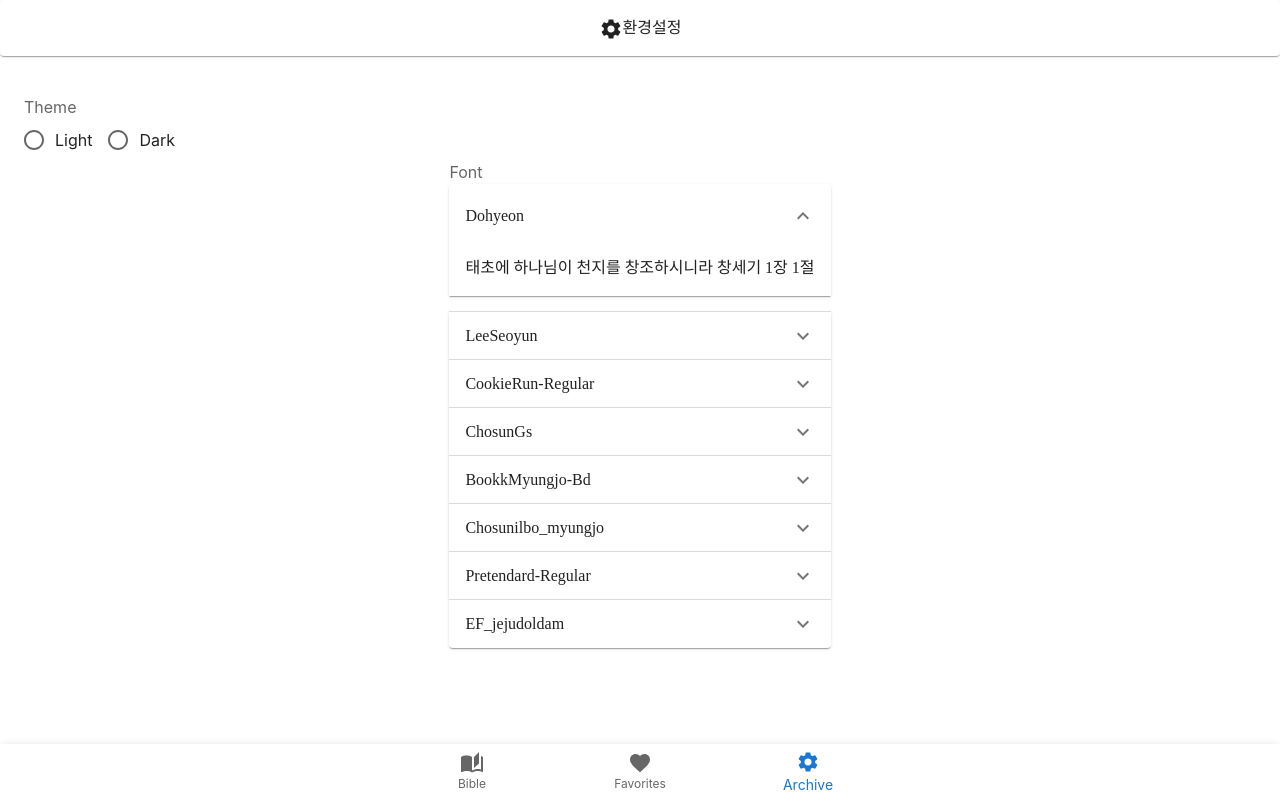
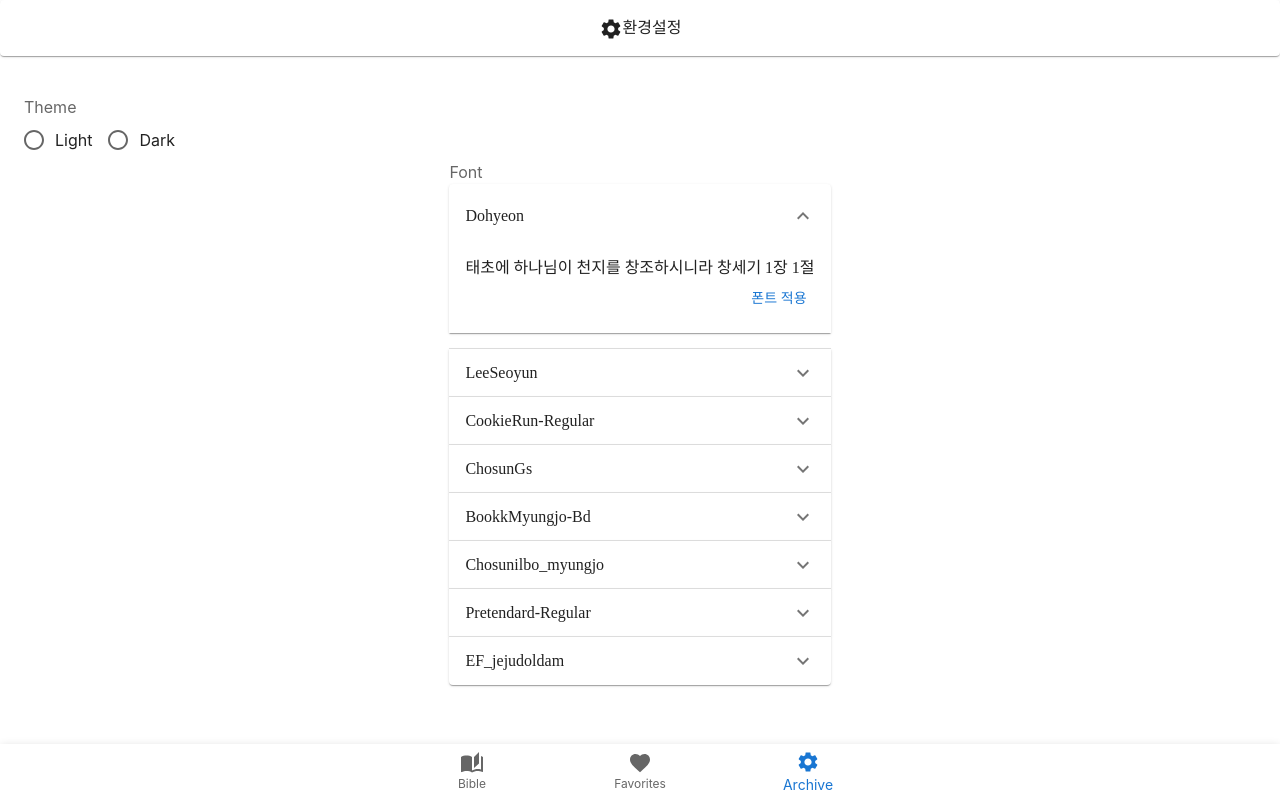
Before and after one commit to gimminjae/we-bible-front, a React (Create React App) app: page /setting-page in a window 1280 px wide. Both pictures are taken after a click on the button "Dohyeon". Built offline with nearby package versions, Linux system fonts and the light colour scheme; a web font is replaced by a local one; what tailwindcss-animated would draw is missing.

Commit message:
feat: apply font

```diff
--- a/src/pages/setting/SettingViewPage.tsx
+++ b/src/pages/setting/SettingViewPage.tsx
@@ -1,4 +1,4 @@
-import { useEffect } from "react"
+import { useCallback, useEffect } from "react"
 import useHeader from "../../hooks/useHeader"
 import SettingsIcon from "@mui/icons-material/Settings"
 import {
@@ -6,6 +6,7 @@ import {
   AccordionDetails,
   AccordionSummary,
   Box,
+  Button,
   FormControl,
   FormControlLabel,
   FormLabel,
@@ -14,6 +15,8 @@ import {
   useColorScheme,
 } from "@mui/material"
 import ExpandMoreIcon from "@mui/icons-material/ExpandMore"
+import { setCookie } from "../../util/cookie"
+import useToast from "../../hooks/useToast"
 
 const fontList = [
   "GmarketSansMedium",
@@ -29,7 +32,7 @@ const fontList = [
 
 function SettingViewPage() {
   const { setMenu } = useHeader()
-
+  const { info } = useToast()
   const { mode, setMode } = useColorScheme()
 
   useEffect(() => {
@@ -40,6 +43,15 @@ function SettingViewPage() {
       </div>
     )
   }, [])
+
+  const handleClickFont = useCallback(
+    (font: string) => (e: any) => {
+      setCookie("font", font)
+      info("앱이 새로고침됩니다")
+      setTimeout(() => window.location.reload(), 2000)
+    },
+    []
+  )
 
   return (
     <>
@@ -97,6 +109,11 @@ function SettingViewPage() {
                       <p style={{ fontFamily: font }}>
                         태초에 하나님이 천지를 창조하시니라 창세기 1장 1절
                       </p>
+                      <div className="flex justify-end">
+                        <Button onClick={handleClickFont(font)}>
+                          폰트 적용
+                        </Button>
+                      </div>
                     </AccordionDetails>
                   </Accordion>
                 )
```
